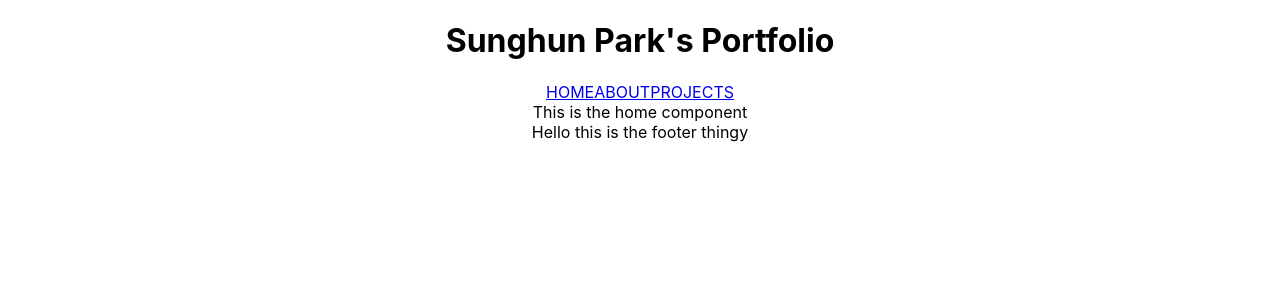
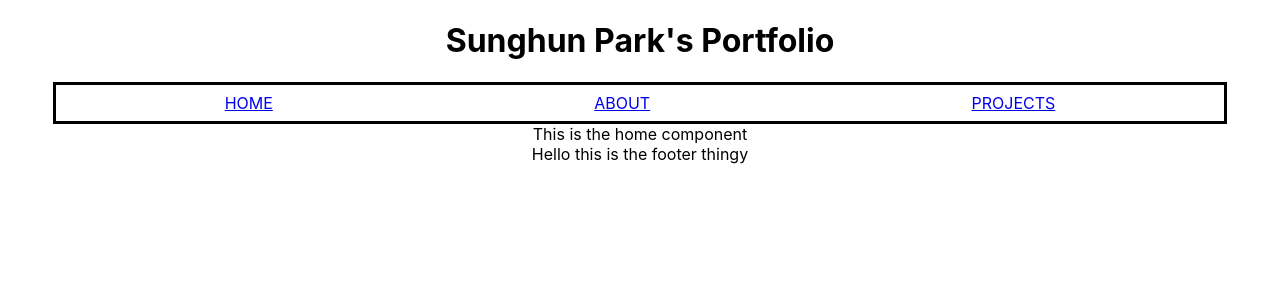
Before and after one commit to SunghunP/frontend-portfolio-react-express, a React (Create React App) app: page / in a window 1280 px wide. Shown: the top 300 px of the page. Built offline with nearby package versions, Linux system fonts and the light colour scheme.

Commit message:
Add some styling to Header component

```diff
--- a/src/components/Header.jsx
+++ b/src/components/Header.jsx
@@ -1,10 +1,19 @@
 import { Link } from "react-router-dom";
 
 export default function Header() {
+  const navStyle = {
+    display: "flex",
+    justifyContent: "space-around",
+    border: "3px solid black",
+    padding: "8px",
+    width: "90%",
+    margin: "auto",
+  };
+
   return (
     <header>
       <h1>Sunghun Park's Portfolio</h1>
-      <nav>
+      <nav style={navStyle}>
         <Link to="/" >HOME</Link>
         <Link to="/about" >ABOUT</Link>
         <Link to="/projects" >PROJECTS</Link>
```
